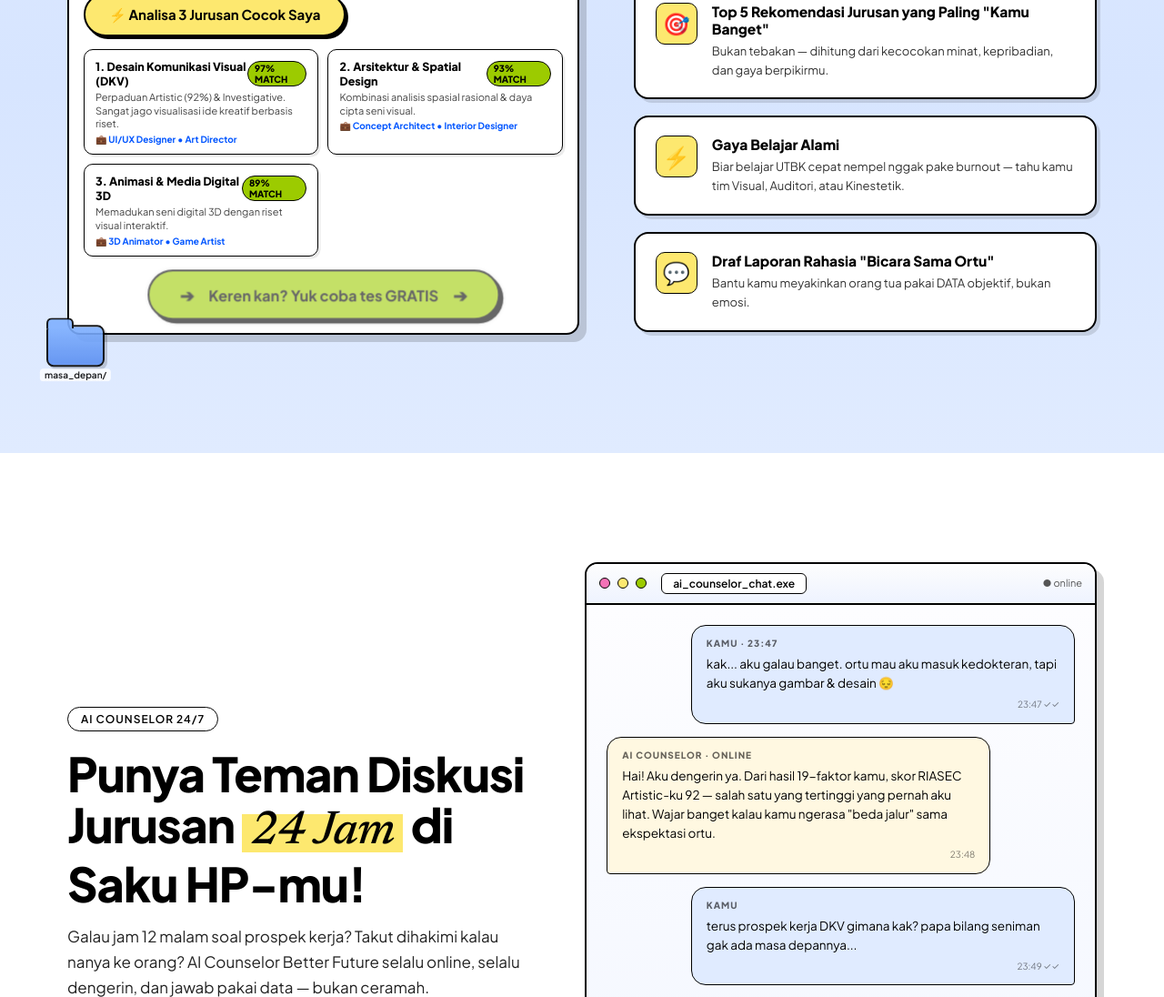
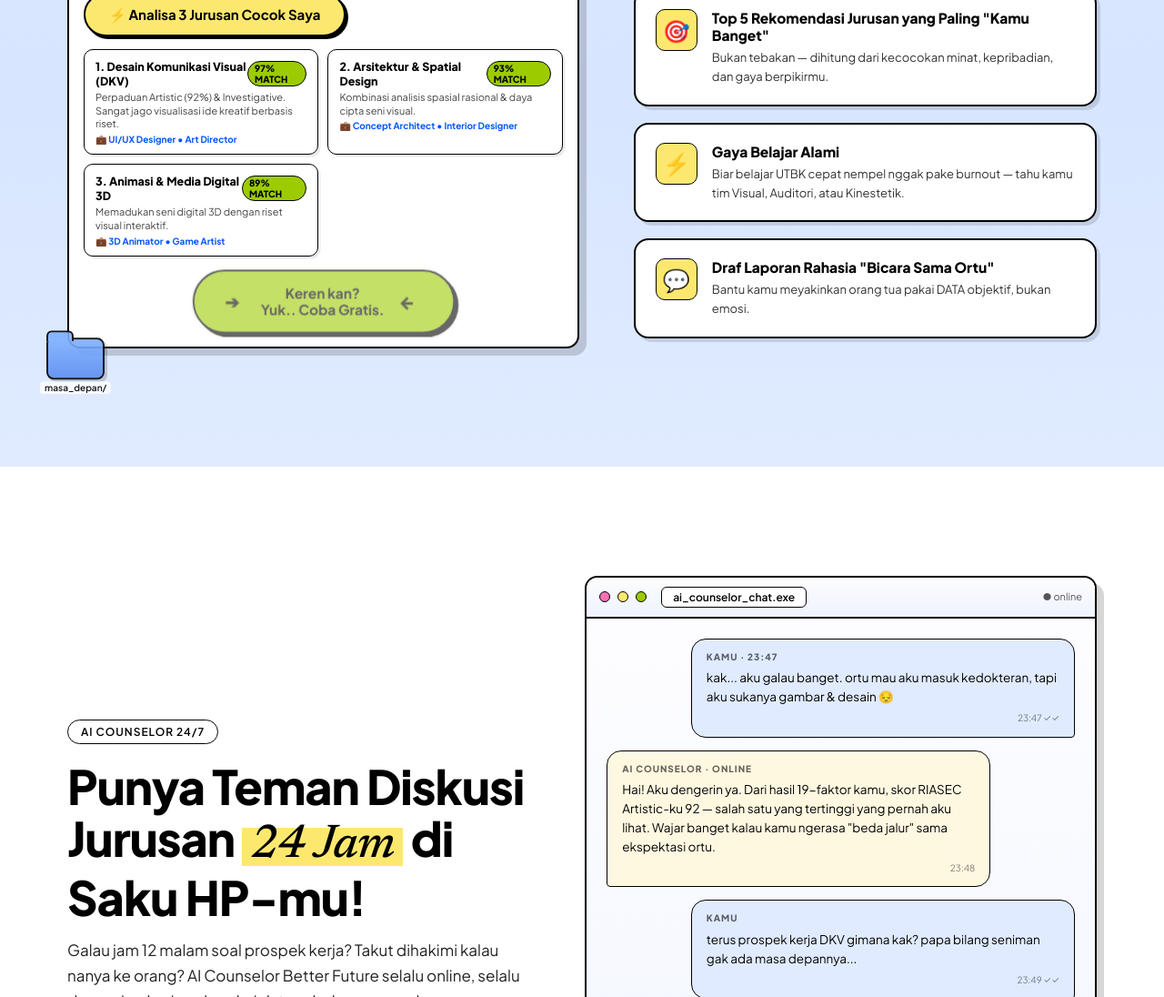
Before and after one commit to pmarchel-tech/lpgenz, a plain HTML site: page better-future.html in a window 1280 px wide. Shown: the part 2129-3225 px from the top of the page at 91% size. Drawn offline with Linux system fonts and the light colour scheme.

Commit message:
style: format CTA button text into 2 lines and point arrows inward towards text

```diff
--- a/better-future.html
+++ b/better-future.html
@@ -61,7 +61,7 @@ button{font-family:inherit;cursor:pointer}
 }
 @keyframes arrowRightPulse {
   0%, 100% { transform: translateX(0); }
-  50% { transform: translateX(5px); }
+  50% { transform: translateX(-5px); }
 }
 
 
@@ -529,7 +529,11 @@ nav{position:fixed;top:16px;left:50%;transform:translateX(-50%);z-index:100;widt
 
             <!-- CTA Button under Recommendations -->
             <div style="text-align:center;margin-top:14px">
-              <a href="#mulai" class="pill-btn lime mazda-btn" data-testid="sim-cta-button"><span class="mazda-arrow left">➔</span> Keren kan? Yuk coba tes GRATIS <span class="mazda-arrow right">➔</span></a>
+              <a href="#mulai" class="pill-btn lime mazda-btn" style="display:inline-flex;align-items:center;justify-content:center;gap:16px;text-align:center" data-testid="sim-cta-button">
+              <span class="mazda-arrow left">➔</span>
+              <span style="line-height:1.25;font-size:15.5px">Keren kan?<br><b>Yuk.. Coba Gratis.</b></span>
+              <span class="mazda-arrow right">←</span>
+            </a>
             </div>
           </div>
         </div>
```
Also changed, not shown: index.html (+6 -2 lines), cta_2lines_result.png (added).
